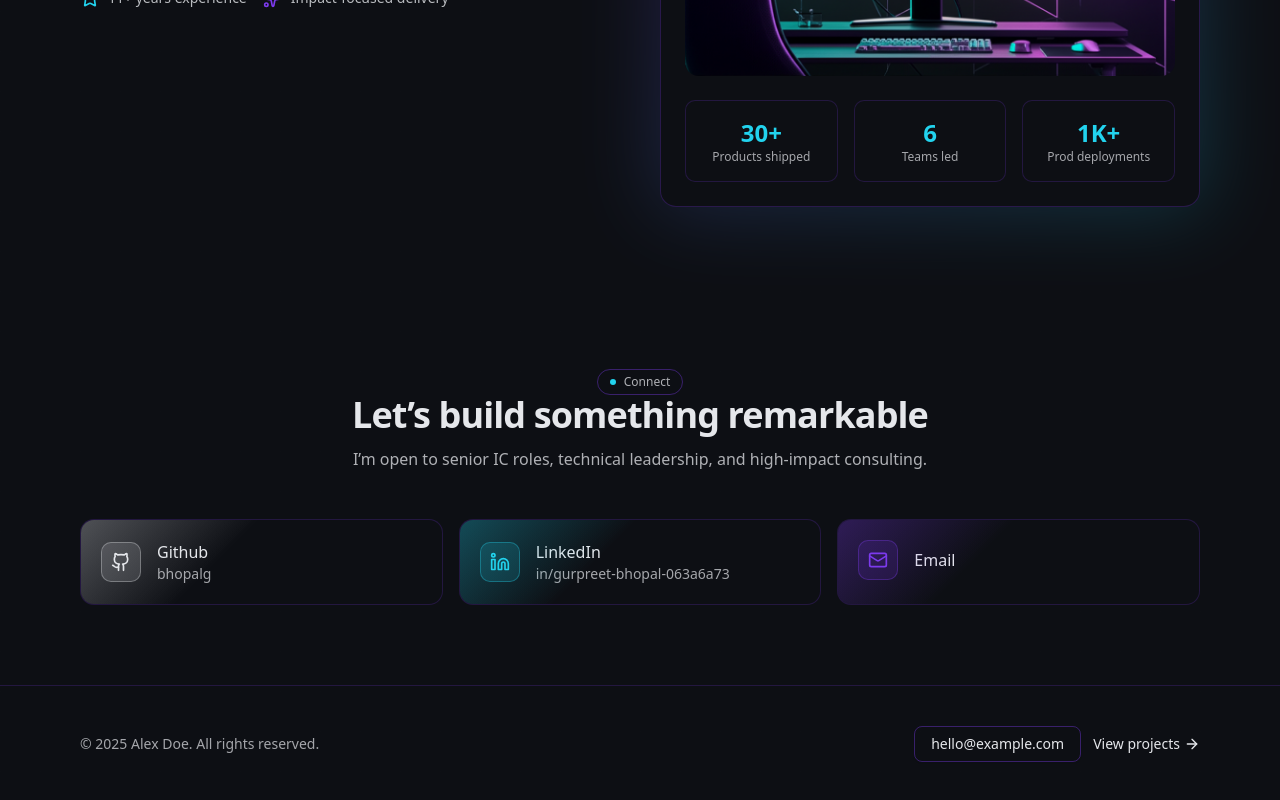
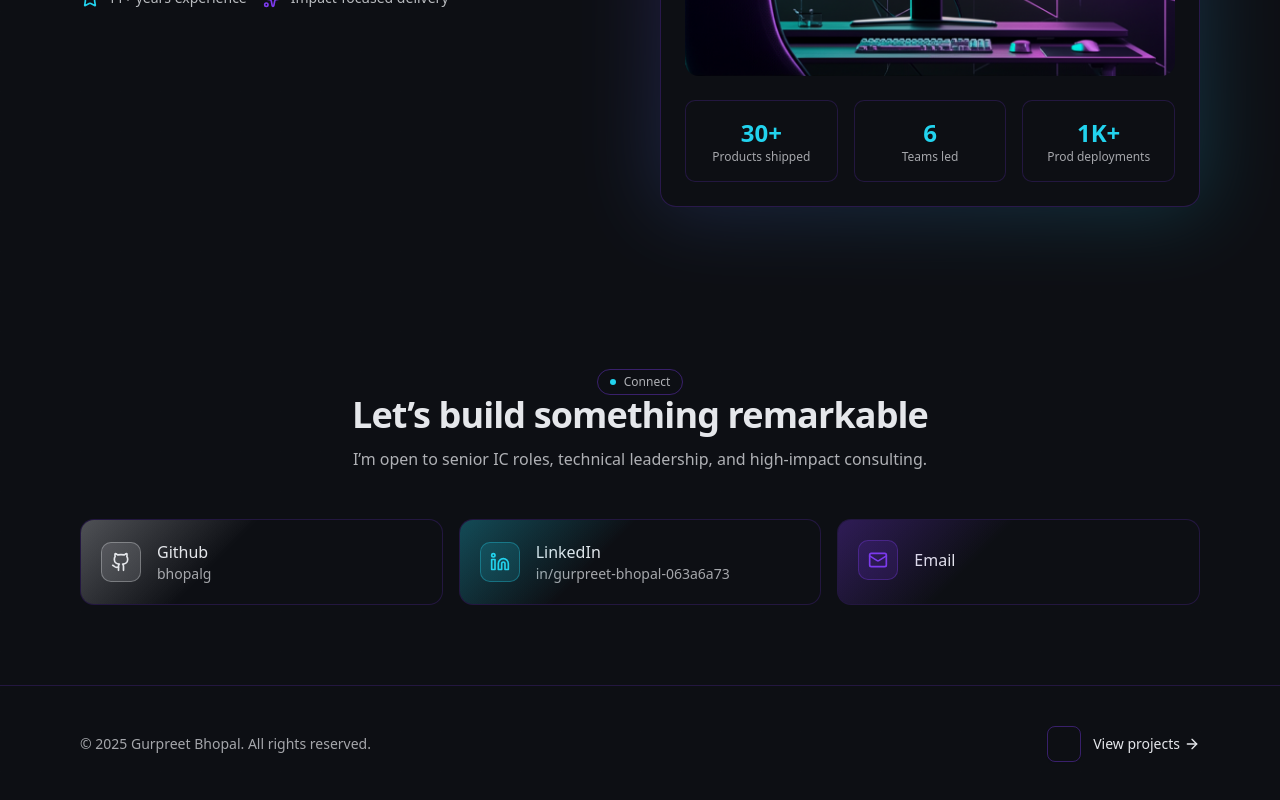
Before and after one commit to bhopalg/portfolio-2025, a Next.js app: page / in a window 1280 px wide. Shown: the part 2749-3549 px from the top of the page. Built offline with nearby package versions, Linux system fonts and the light colour scheme.

Commit message:
chore: update footer component to use dynamic details and improve styling

```diff
--- a/src/components/footer.tsx
+++ b/src/components/footer.tsx
@@ -2,25 +2,28 @@ import Link from "next/link";
 import { ArrowRight } from "lucide-react";
 
 import { Button } from "@/components/ui/button";
+import { DETAILS } from "@/constants";
 
 export default function Footer() {
   return (
     <footer className="relative border-t border-[#7C3AED33] py-10">
       <div className="container mx-auto max-w-6xl px-4 flex flex-col md:flex-row items-center justify-between gap-4">
-        <p className="text-sm text-[#E5E7EB]/70">
-          © {new Date().getFullYear()} Alex Doe. All rights reserved.
+        <p className="text-sm text-foreground/70">
+          © {new Date().getFullYear()} {DETAILS.name}. All rights reserved.
         </p>
         <div className="flex items-center gap-3">
           <Button
             asChild
             variant="secondary"
-            className="bg-transparent border border-[#7C3AED66] text-[#E5E7EB] hover:bg-[#7C3AED1a]"
+            className="bg-transparent border border-[#7C3AED66] text-foreground hover:bg-[#7C3AED1a]"
           >
-            <Link href="mailto:hello@example.com">hello@example.com</Link>
+            <Link href={`mailto:${DETAILS.contactEmail}`}>
+              {DETAILS.contactEmail}
+            </Link>
           </Button>
           <Link
             href="#projects"
-            className="inline-flex items-center gap-1 text-sm hover:text-[#22D3EE] transition-colors"
+            className="inline-flex items-center gap-1 text-sm hover:text-accent transition-colors"
           >
             View projects <ArrowRight className="h-4 w-4" />
           </Link>
```
